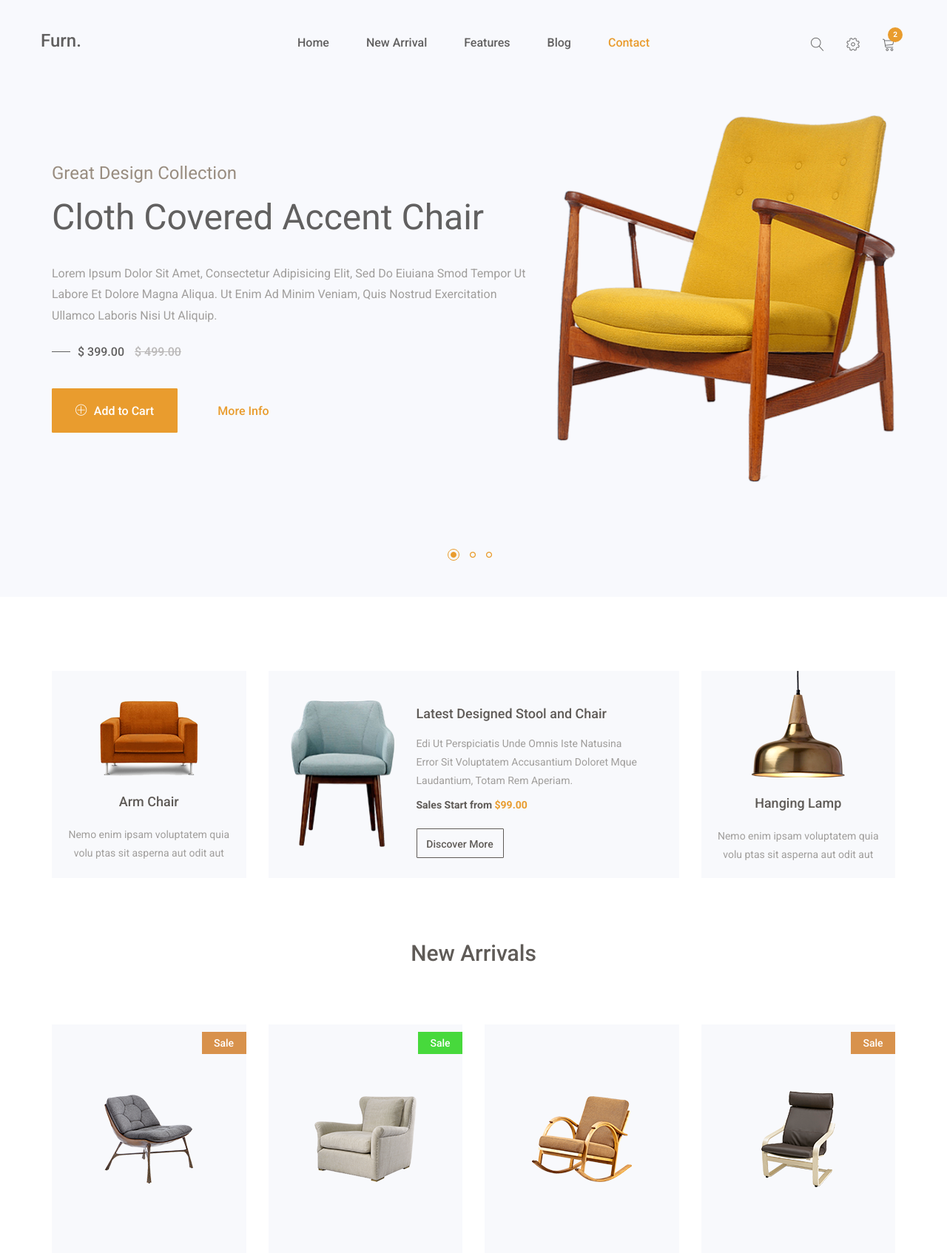
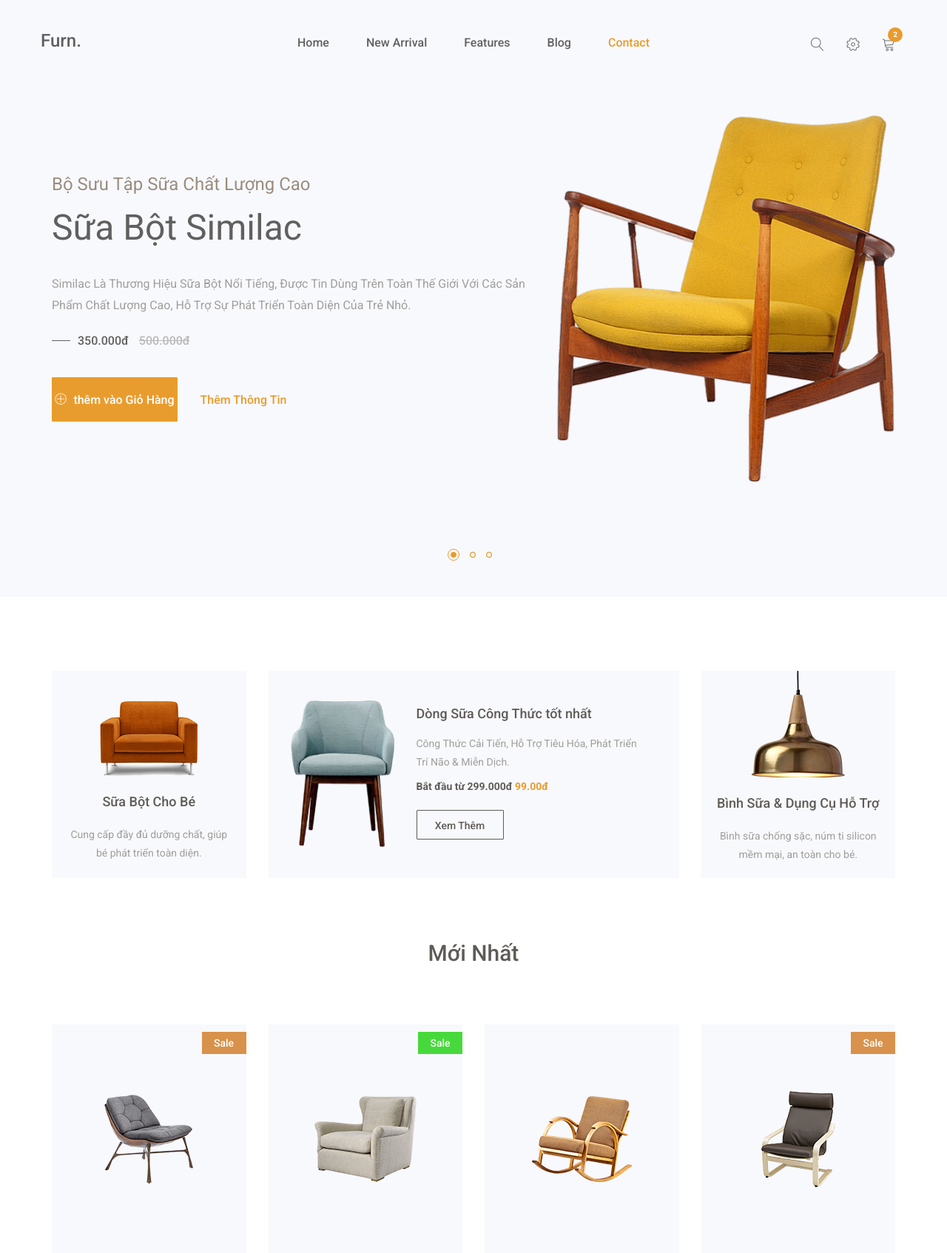
Before and after one commit to hisu2835/baitapnhom, a Django app: page / in a window 1280 px wide. Shown: the top 1694 px of the page at 74% size. Run offline with Django 5.2, Linux system fonts and the light colour scheme; some libraries are stand-ins or nearby versions.

Commit message:
hisu
13//2

```diff
--- a/Web bán hàng bỉm sữa mẹ và bé/Web1/web_ban_hang_bim_sua/home/templates/home/DanhMuc/danhmuc-delete.html
+++ b/Web bán hàng bỉm sữa mẹ và bé/Web1/web_ban_hang_bim_sua/home/templates/home/DanhMuc/danhmuc-delete.html
@@ -12,7 +12,7 @@
 
               <div class="row">
                 <!-- Basic -->
-                <form action="/delete_course/" method="post" >
+                <form action="/delete_danhmuc/" method="post" >
                     <div class="col-md-6">
                         <div class="card mb-4">
                         <h5 class="card-header">Manage Course</h5>
--- a/Web bán hàng bỉm sữa mẹ và bé/Web1/web_ban_hang_bim_sua/home/templates/home/home.html
+++ b/Web bán hàng bỉm sữa mẹ và bé/Web1/web_ban_hang_bim_sua/home/templates/home/home.html
@@ -83,23 +83,24 @@
                                         <div class="col-sm-7">
                                             <div class="single-welcome-hero">
                                                 <div class="welcome-hero-txt">
-                                                    <h4>great design collection</h4>
-                                                    <h2>cloth covered accent chair</h2>
+                                                    <h4>Bộ Sưu Tập Sữa Chất Lượng Cao</h4>
+                                                    <h2>Sữa bột Similac</h2>
                                                     <p>
-                                                        Lorem ipsum dolor sit amet, consectetur adipisicing elit, sed do eiuiana smod tempor  ut labore et dolore magna aliqua. Ut enim ad minim veniam, quis nostrud exercitation ullamco laboris nisi ut aliquip.
+                                                        Similac là thương hiệu sữa bột nổi tiếng, được tin dùng trên toàn thế giới với các sản phẩm chất lượng cao, hỗ trợ sự phát triển toàn diện của trẻ nhỏ.
                                                     </p>
                                                     <div class="packages-price">
                                                         <p>
-                                                            $ 399.00
-                                                            <del>$ 499.00</del>
+                                                            350.000đ
+
+                                                            <del>500.000đ</del>
                                                         </p>
                                                     </div>
                                                     <button class="btn-cart welcome-add-cart" onclick="window.location.href='#'">
                                                         <span class="lnr lnr-plus-circle"></span>
-                                                        add <span>to</span> cart
+                                                        <span>Thêm vào</span> giỏ hàng
                                                     </button>
                                                     <button class="btn-cart welcome-add-cart welcome-more-info" onclick="window.location.href='#'">
-                                                        more info
+                                                        Thêm thông tin
                                                     </button>
                                                 </div><!--/.welcome-hero-txt-->
                                             </div><!--/.single-welcome-hero-->
@@ -126,23 +127,23 @@
                                         <div class="col-sm-7">
                                             <div class="single-welcome-hero">
                                                 <div class="welcome-hero-txt">
-                                                    <h4>great design collection</h4>
-                                                    <h2>mapple wood accent chair</h2>
+                                                    <h4>Bộ Sưu Tập Sữa Chất Lượng Cao</h4>
+                                                    <h2>Sữa Nan Optipro</h2>
                                                     <p>
-                                                        Lorem ipsum dolor sit amet, consectetur adipisicing elit, sed do eiuiana smod tempor  ut labore et dolore magna aliqua. Ut enim ad minim veniam, quis nostrud exercitation ullamco laboris nisi ut aliquip.
+                                                        Nan Optipro là dòng sản phẩm sữa bột công thức của thương hiệu Nestle, Thụy Sĩ. Sản phẩm được nghiên cứu và phát triển để cung cấp các dưỡng chất thiết yếu cho sự phát triển toàn diện của trẻ nhỏ.
                                                     </p>
                                                     <div class="packages-price">
                                                         <p>
-                                                            $ 199.00
-                                                            <del>$ 299.00</del>
+                                                            399.000đ
+                                                            <del>599.000đ</del>
                                                         </p>
                                                     </div>
                                                     <button class="btn-cart welcome-add-cart" onclick="window.location.href='#'">
                                                         <span class="lnr lnr-plus-circle"></span>
-                                                        add <span>to</span> cart
+                                                        <span>Thêm vào</span> giỏ hàng
                                                     </button>
                                                     <button class="btn-cart welcome-add-cart welcome-more-info" onclick="window.location.href='#'">
-                                                        more info
+                                                        Thêm thông tin
                                                     </button>
                                                 </div><!--/.welcome-hero-txt-->
                                             </div><!--/.single-welcome-hero-->
@@ -169,23 +170,23 @@
                                         <div class="col-sm-7">
                                             <div class="single-welcome-hero">
                                                 <div class="welcome-hero-txt">
-                                                    <h4>great design collection</h4>
-                                                    <h2>valvet accent arm chair</h2>
+                                                    <h4>Bộ Sưu Tập Sữa Chất Lượng Cao</h4>
+                                                    <h2>Sữa  Enfamil A+ Neuropro</h2>
                                                     <p>
-                                                        Lorem ipsum dolor sit amet, consectetur adipisicing elit, sed do eiuiana smod tempor  ut labore et dolore magna aliqua. Ut enim ad minim veniam, quis nostrud exercitation ullamco laboris nisi ut aliquip.
+                                                        Enfamil A+ Neuropro là dòng sản phẩm sữa bột công thức của thương hiệu Mead Johnson, Hoa Kỳ. Sản phẩm được nghiên cứu và phát triển để cung cấp các dưỡng chất thiết yếu cho sự phát triển toàn diện của trẻ nhỏ, đặc biệt là trí não.
                                                     </p>
                                                     <div class="packages-price">
                                                         <p>
-                                                            $ 299.00
-                                                            <del>$ 399.00</del>
+                                                            299.000đ
+                                                            <del>399.000đ</del>
                                                         </p>
                                                     </div>
                                                     <button class="btn-cart welcome-add-cart" onclick="window.location.href='#'">
                                                         <span class="lnr lnr-plus-circle"></span>
-                                                        add <span>to</span> cart
+                                                        <span>Thêm vào</span> giỏ hàng
                                                     </button>
                                                     <button class="btn-cart welcome-add-cart welcome-more-info" onclick="window.location.href='#'">
-                                                        more info
+                                                        Thêm thông tin
                                                     </button>
                                                 </div><!--/.welcome-hero-txt-->
                                             </div><!--/.single-welcome-hero-->
@@ -323,9 +324,9 @@
                                 <div class="single-populer-product-img mt40">
                                     <img src="{%static 'home/assets/images/populer-products/p1.png' %}" alt="populer-products images">
                                 </div>
-                                <h2><a href="#">arm chair</a></h2>
+                                <h2><a href="#">Sữa bột cho bé</a></h2>
                                 <div class="single-populer-products-para">
-                                    <p>Nemo enim ipsam voluptatem quia volu ptas sit asperna aut odit aut fugit.</p>
+                                    <p>Cung cấp đầy đủ dưỡng chất, giúp bé phát triển toàn diện.</p>
                                 </div>
                             </div>
                         </div>
@@ -342,17 +343,18 @@
                                             <div class="single-inner-populer-product-txt">
                                                 <h2>
                                                     <a href="#">
-                                                        latest designed stool <span>and</span> chair
+                                                        Dòng sữa công thức <span>tốt nhất</span>
+
                                                     </a>
                                                 </h2>
                                                 <p>
-                                                    Edi ut perspiciatis unde omnis iste natusina error sit voluptatem accusantium doloret mque laudantium, totam rem aperiam.
+                                                    Công thức cải tiến, hỗ trợ tiêu hóa, phát triển trí não & miễn dịch.
                                                 </p>
                                                 <div class="populer-products-price">
-                                                    <h4>Sales Start from <span>$99.00</span></h4>
+                                                    <h4>Bắt đầu từ 299.000đ <span>99.00đ</span></h4>
                                                 </div>
                                                 <button class="btn-cart welcome-add-cart populer-products-btn" onclick="window.location.href='#'">
-                                                    discover more
+                                                    Xem thêm
                                                 </button>
                                             </div>
                                         </div>
@@ -366,9 +368,9 @@
                                     <div class="single-populer-product-img">
                                         <img src="{%static 'home/assets/images/populer-products/p3.png' %}" alt="populer-products images">
                                     </div>
-                                    <h2><a href="#">hanging lamp</a></h2>
+                                    <h2><a href="#">Bình sữa & dụng cụ hỗ trợ</a></h2>
                                     <div class="single-populer-products-para">
-                                        <p>Nemo enim ipsam voluptatem quia volu ptas sit asperna aut odit aut fugit.</p>
+                                        <p>Bình sữa chống sặc, núm ti silicon mềm mại, an toàn cho bé.</p>
                                     </div>
                                 </div>
                             </div>
@@ -384,7 +386,7 @@
         <section id="new-arrivals" class="new-arrivals">
             <div class="container">
                 <div class="section-header">
-                    <h2>new arrivals</h2>
+                    <h2>Mới nhất</h2>
                 </div><!--/.section-header-->
                 <div class="new-arrivals-content">
                     <div class="row">
@@ -539,7 +541,7 @@
                                         </p>
                                     </div>
                                 </div>
-                                <h4><a href="#">arm chair</a></h4>
+                                <h4><a href="#">Sữa bột cho bé</a></h4>
                                 <p class="arrival-product-price">$90.00</p>
                             </div>
                         </div>
@@ -576,15 +578,15 @@
                 <div class="sofa-collection collectionbg1">
                     <div class="container">
                         <div class="sofa-collection-txt">
-                            <h2>unlimited sofa collection</h2>
+                            <h2>Bộ sưu tập sữa dinh dưỡng</h2>
                             <p>
-                                Lorem ipsum dolor sit amet, consectetur adipisicing elit, sed do eiusmod tempor incididunt ut labore et dolore magna aliqua. Ut enim ad minim veniam, quis nostrud exercitation ullamco laboris nisi ut aliquip ex ea commodo consequat.
+                                Khám phá bộ sưu tập sữa dinh dưỡng chất lượng cao, được nghiên cứu đặc biệt để cung cấp đầy đủ dưỡng chất thiết yếu, hỗ trợ sự phát triển toàn diện cho bé yêu của bạn.
                             </p>
                             <div class="sofa-collection-price">
-                                <h4>strting from <span>$ 199</span></h4>
+                                <h4>chỉ từ <span>199.000đ</span></h4>
                             </div>
                             <button class="btn-cart welcome-add-cart sofa-collection-btn" onclick="window.location.href='#'">
-                                view more
+                                xem thêm
                             </button>
                         </div>
                     </div>
@@ -592,15 +594,15 @@
                 <div class="sofa-collection collectionbg2">
                     <div class="container">
                         <div class="sofa-collection-txt">
-                            <h2>unlimited dainning table collection</h2>
+                            <h2>ộ Sưu Tập Vật Dụng Cần Thiết Cho Bé</h2>
                             <p>
-                                Lorem ipsum dolor sit amet, consectetur adipisicing elit, sed do eiusmod tempor incididunt ut labore et dolore magna aliqua. Ut enim ad minim veniam, quis nostrud exercitation ullamco laboris nisi ut aliquip ex ea commodo consequat.
+                                Nơi hội tụ những sản phẩm an toàn và tiện lợi nhất dành cho bé yêu của bạn. Từ bình sữa chống đầy hơi, nôi cũi êm ái đến xe đẩy đa năng, tất cả đều được thiết kế để mang đến sự thoải mái và hỗ trợ tốt nhất trong hành trình khôn lớn của bé.
                             </p>
                             <div class="sofa-collection-price">
-                                <h4>strting from <span>$ 299</span></h4>
+                                <h4>chỉ từ <span>299.000đ</span></h4>
                             </div>
                             <button class="btn-cart welcome-add-cart sofa-collection-btn" onclick="window.location.href='#'">
-                                view more
+                                xem thêm
                             </button>
                         </div>
                     </div>
@@ -614,7 +616,7 @@
         <section id="feature" class="feature">
             <div class="container">
                 <div class="section-header">
-                    <h2>featured products</h2>
+                    <h2>Sản Phẩm Nổi Bật</h2>
                 </div><!--/.section-header-->
                 <div class="feature-content">
                     <div class="row">
@@ -697,7 +699,7 @@
         <section id="blog" class="blog">
             <div class="container">
                 <div class="section-header">
-                    <h2>latest blog</h2>
+                    <h2>Bài viết mới nhất</h2>
                 </div><!--/.section-header-->
                 <div class="blog-content">
                     <div class="row">
@@ -708,10 +710,10 @@
                                     <div class="single-blog-img-overlay"></div>
                                 </div>
                                 <div class="single-blog-txt">
-                                    <h2><a href="#">Why Brands are Looking at Local Language</a></h2>
-                                    <h3>By <a href="#">Robert Norby</a> / 18th March 2018</h3>
+                                    <h2><a href="#">15 loại sữa cho trẻ sơ sinh từ 0-6 tháng tuổi tốt được khuyên dùng</a></h2>
+                                    <h3>Bởi <a href="#">Huggies</a> /18 tháng 3 năm 2018</h3>
                                     <p>
-                                        Nemo enim ipsam voluptatem quia voluptas sit aspernatur aut odit aut fugit, sed quia consequuntur magni dolores eos qui ratione voluptatem sequi nesciunt....
+                                        Trong bài viết hôm nay, Huggies sẽ gợi ý cho các mẹ 15 loại sữa cho trẻ sơ sinh từ 0 - 6 tháng tuổi tốt hiện nay được các chuyên gia dinh dưỡng khuyên dùng.
                                     </p>
                                 </div>
                             </div>
@@ -724,10 +726,10 @@
                                     <div class="single-blog-img-overlay"></div>
                                 </div>
                                 <div class="single-blog-txt">
-                                    <h2><a href="#">Why Brands are Looking at Local Language</a></h2>
-                                    <h3>By <a href="#">Robert Norby</a> / 18th March 2018</h3>
+                                    <h2><a href="#">Nên cho bé uống sữa công thức đến mấy tuổi?</a></h2>
+                                    <h3>Bởi <a href="#">Vinmec</a> / 4 tháng 5 năm 2018</h3>
                                     <p>
-                                        Nemo enim ipsam voluptatem quia voluptas sit aspernatur aut odit aut fugit, sed quia consequuntur magni dolores eos qui ratione voluptatem sequi nesciunt....
+                                        Trẻ nên uống sữa công thức đến mấy tuổi là thắc mắc của nhiều cha mẹ vì hiện nay trên thị trường có rất nhiều loại sữa công thức khác nhau và có thể được dùng đến khi trẻ 6 tuổi.
                                     </p>
                                 </div>
                             </div>
@@ -739,10 +741,10 @@
                                     <div class="single-blog-img-overlay"></div>
                                 </div>
                                 <div class="single-blog-txt">
-                                    <h2><a href="#">Why Brands are Looking at Local Language</a></h2>
-                                    <h3>By <a href="#">Robert Norby</a> / 18th March 2018</h3>
+                                    <h2><a href="#">Top 10+ Bình sữa cho bé tốt nên mua nhất hiện nay</a></h2>
+                                    <h3>Bởi <a href="#">Huggies</a> / 20 tháng 10 năm 2018</h3>
                                     <p>
-                                        Nemo enim ipsam voluptatem quia voluptas sit aspernatur aut odit aut fugit, sed quia consequuntur magni dolores eos qui ratione voluptatem sequi nesciunt....
+                                        Bình sữa là vật dụng không thể thiếu trong quá trình nuôi dưỡng bé yêu. Tuy nhiên, hiện nay trên thị trường cung cấp nhiều loại bình sữa khác nhau với đa dạng mẫu mã và công dụng. Do đó, lựa chọn được bình sữa phù hợp và an toàn cho bé không phải là một việc dễ dàng.
                                     </p>
                                 </div>
                             </div>
@@ -802,10 +804,10 @@
                                 </div><!--/.hm-foot-title-->
                                 <div class="hm-foot-menu">
                                     <ul>
-                                        <li><a href="#">about us</a></li><!--/li-->
-                                        <li><a href="#">contact us</a></li><!--/li-->
-                                        <li><a href="#">news</a></li><!--/li-->
-                                        <li><a href="#">store</a></li><!--/li-->
+                                        <li><a href="#">về chúng tôi</a></li><!--/li-->
+                                        <li><a href="#">liên hệ</a></li><!--/li-->
+                                        <li><a href="#">mới</a></li><!--/li-->
+                                        <li><a href="#">cửa hàng</a></li><!--/li-->
                                     </ul><!--/ul-->
                                 </div><!--/.hm-foot-menu-->
                             </div><!--/.hm-footer-widget-->
@@ -821,7 +823,7 @@
                                         <li><a href="#">royal cloth sofa</a></li><!--/li-->
                                         <li><a href="#">accent chair</a></li><!--/li-->
                                         <li><a href="#">bed</a></li><!--/li-->
-                                        <li><a href="#">hanging lamp</a></li><!--/li-->
+                                        <li><a href="#">Bình sữa & dụng cụ hỗ trợ</a></li><!--/li-->
                                     </ul><!--/ul-->
                                 </div><!--/.hm-foot-menu-->
                             </div><!--/.hm-footer-widget-->
--- a/Web bán hàng bỉm sữa mẹ và bé/Web1/web_ban_hang_bim_sua/home/templates/master.html
+++ b/Web bán hàng bỉm sữa mẹ và bé/Web1/web_ban_hang_bim_sua/home/templates/master.html
@@ -126,7 +126,7 @@
                                         <li><a href="#">royal cloth sofa</a></li><!--/li-->
                                         <li><a href="#">accent chair</a></li><!--/li-->
                                         <li><a href="#">bed</a></li><!--/li-->
-                                        <li><a href="#">hanging lamp</a></li><!--/li-->
+                                        <li><a href="#">Bình sữa & dụng cụ hỗ trợ</a></li><!--/li-->
                                     </ul><!--/ul-->
                                 </div><!--/.hm-foot-menu-->
                             </div><!--/.hm-footer-widget-->
```
